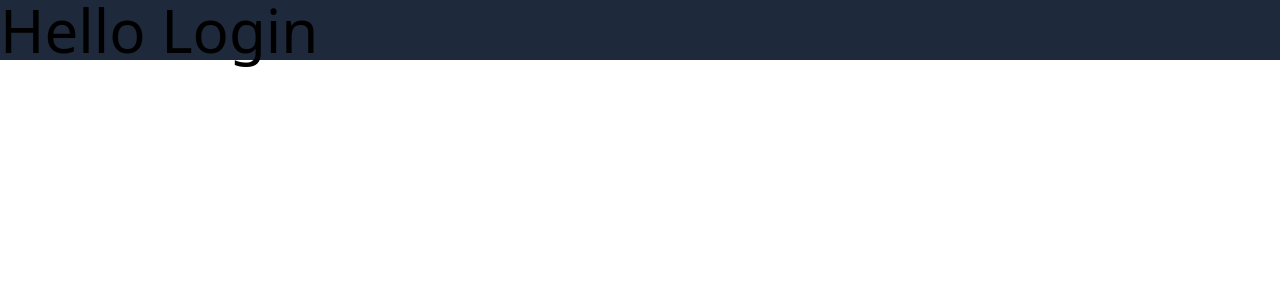
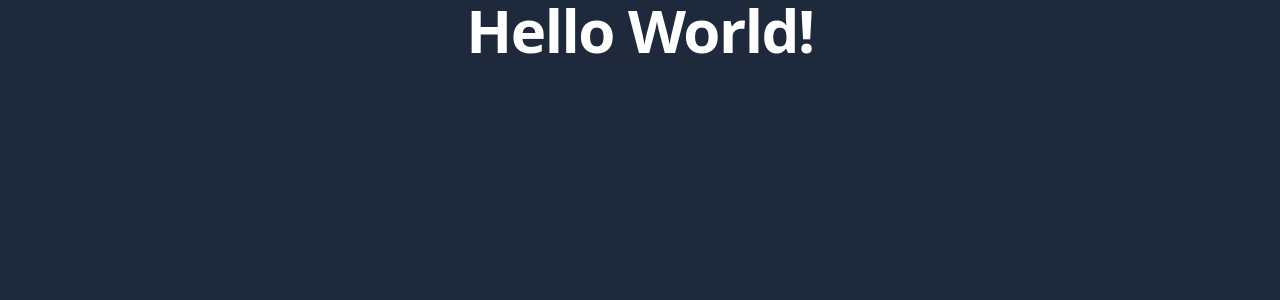
Before and after one commit to yujhenchen/otp-auth-webapp, a React (Vite) app: page / in a window 1280 px wide. Shown: the top 300 px of the page. Built offline with nearby package versions, Linux system fonts and the light colour scheme.

Commit message:
feat: clean up home page, rename component

```diff
--- a/src/App.tsx
+++ b/src/App.tsx
@@ -1,38 +1,11 @@
-// import { useState } from "react";
-// import reactLogo from "./assets/react.svg";
-// import viteLogo from "/vite.svg";
-// import './App.css'
-
-function App() {
-  // const [count, setCount] = useState(0);
-
+function Home() {
   return (
-    // <>
-    //   <div>
-    //     <a href="https://vitejs.dev" target="_blank">
-    //       <img src={viteLogo} className="logo" alt="Vite logo" />
-    //     </a>
-    //     <a href="https://react.dev" target="_blank">
-    //       <img src={reactLogo} className="logo react" alt="React logo" />
-    //     </a>
-    //   </div>
-    //   <h1>Vite + React</h1>
-    //   <div className="card">
-    //     <button onClick={() => setCount((count) => count + 1)}>
-    //       count is {count}
-    //     </button>
-    //     <p>
-    //       Edit <code>src/App.tsx</code> and save to test HMR
-    //     </p>
-    //   </div>
-    //   <p className="read-the-docs">
-    //     Click on the Vite and React logos to learn more
-    //   </p>
-    // </>
-    <main>
-      <h1 className="text-6xl	">Hello Login</h1>
+    <main className="container relative min-h-screen mx-auto text-center">
+      <h1 className="text-6xl font-bold tracking-tight text-gray-900 dark:text-white">
+        Hello World!
+      </h1>
     </main>
   );
 }
 
-export default App;
+export default Home;
--- a/src/main.tsx
+++ b/src/main.tsx
@@ -1,7 +1,7 @@
 import React from "react";
 import ReactDOM from "react-dom/client";
 import { createBrowserRouter, RouterProvider } from "react-router-dom";
-import App from "./App.tsx";
+import Home from "./App.tsx";
 import "./index.css";
 import Login from "./pages/auth/login.tsx";
 import SignUp from "./pages/auth/signup.tsx";
@@ -11,7 +11,7 @@ import Error from "./pages/error.tsx";
 const router = createBrowserRouter([
   {
     path: "/",
-    element: <App />,
+    element: <Home />,
     errorElement: <Error />,
   },
   {
```
